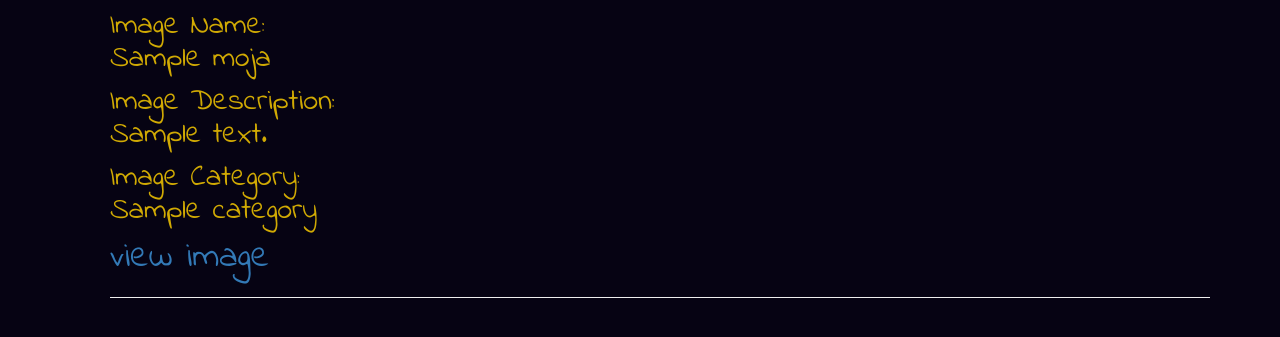
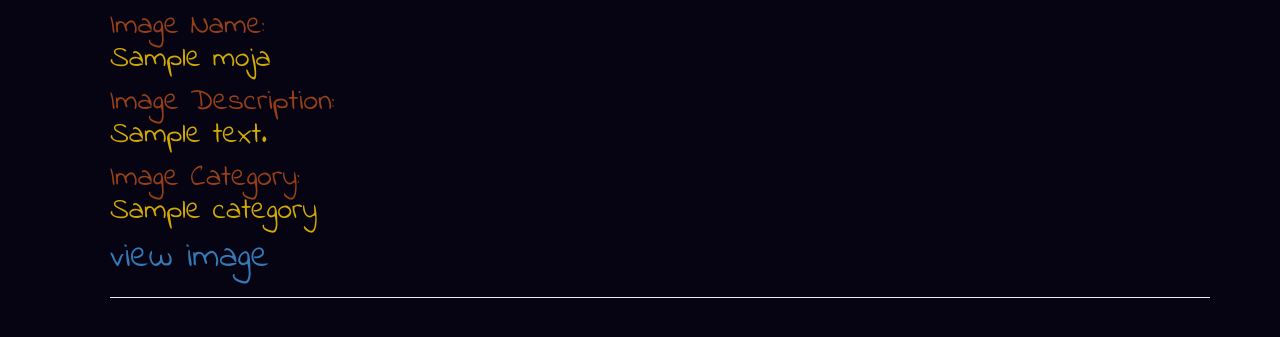
Before and after one commit to martinmandina/Photo-Gallery, a Django app: template Photo-Gallery/photos/templates/all_images.html in a window 1280 px wide. Shown: the part 194-531 px from the top of the page. Run offline with Django 3.2, Linux system fonts and the light colour scheme; the template is opened without the code that fills it: most values are stand-ins (such as "Sample title", 1, 10 or a date in 2020); some libraries are stand-ins or nearby versions.

Commit message:
change style on all_images template

```diff
--- a/Photo-Gallery/photos/templates/all_images.html
+++ b/Photo-Gallery/photos/templates/all_images.html
@@ -10,9 +10,9 @@
 {% for moja in mapicha %}
 <div class="photo-container">
   <img src="{{moja.address.url}}" alt="martins photo gallery" width="50%">
-  <h4>Image Name:<br>{{moja.name}}</h4>
-  <h4>Image Description:<br>{{moja.description}}</h4>
-  <h4>Image Category:<br>{{moja.category}}</h4>
+  <h4><span style="color:rgb(151, 64, 24);">Image Name:</span><br>{{moja.name}}</h4>
+  <h4><span style="color:rgb(151, 64, 24);">Image Description:</span><br>{{moja.description}}</h4>
+  <h4><span style="color:rgb(151, 64, 24);">Image Category:</span><br>{{moja.category}}</h4>
   <a href="{{moja.address.url}}" class="button" target="_blank">view image</a>
 </div>
 <hr>
--- a/Photo-Gallery/photos/templates/search.html
+++ b/Photo-Gallery/photos/templates/search.html
@@ -30,8 +30,8 @@
   {% for moja in images %}
   <div class="container">
 	<img src="{{moja.address.url}}" alt="img" width="55%">
-	<h2>{{moja.name}}</h2>
-	<h2>{{moja.description}}</h2>
+	<h2><span style="color:rgb(151, 64, 24);">Name</span><br>{{moja.name}}</h2>
+	<h2><span style="color:rgb(151, 64, 24);">Description:</span><br>{{moja.description}}</h2>
 	  </div>
    {% endfor %}
   {% endif %}
```
